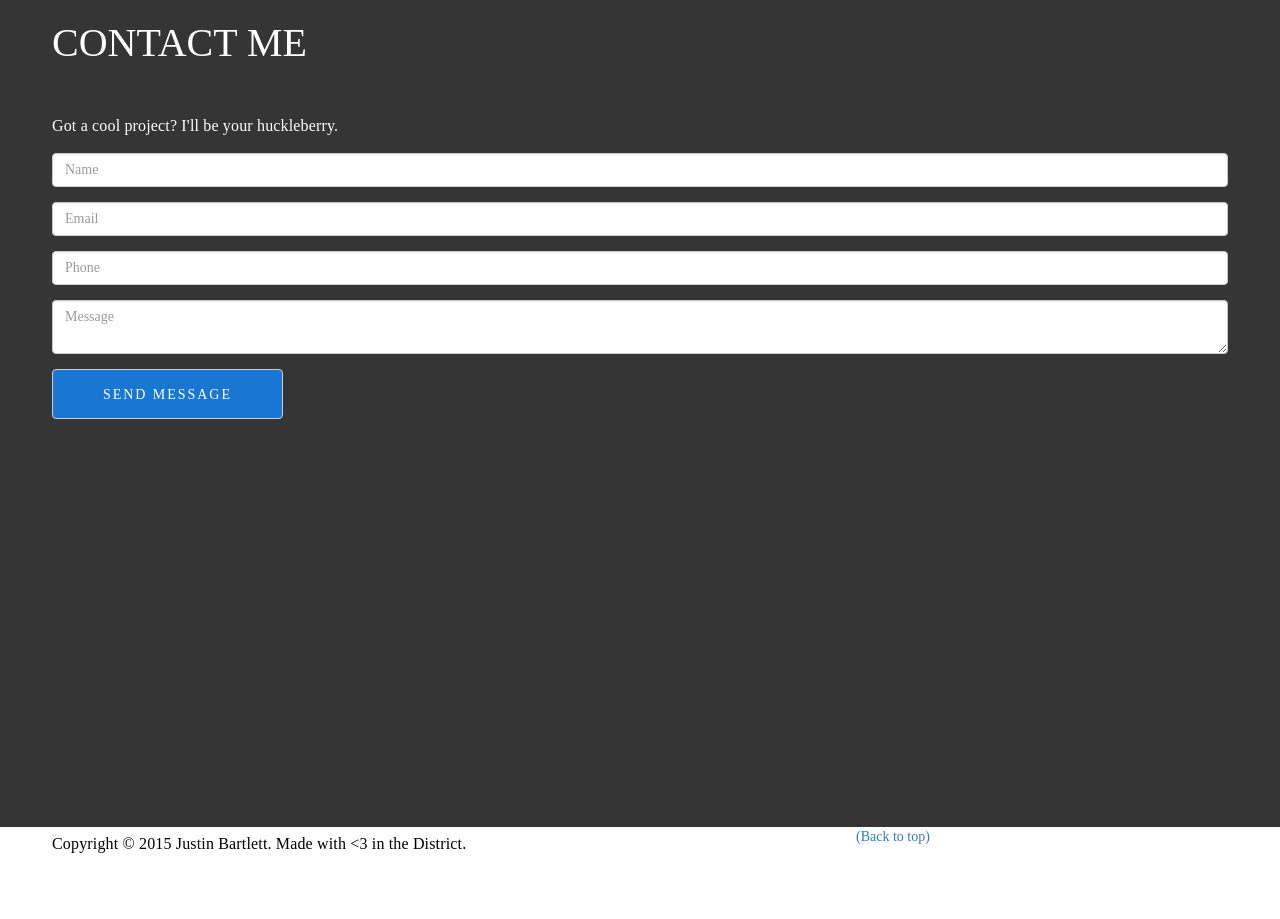
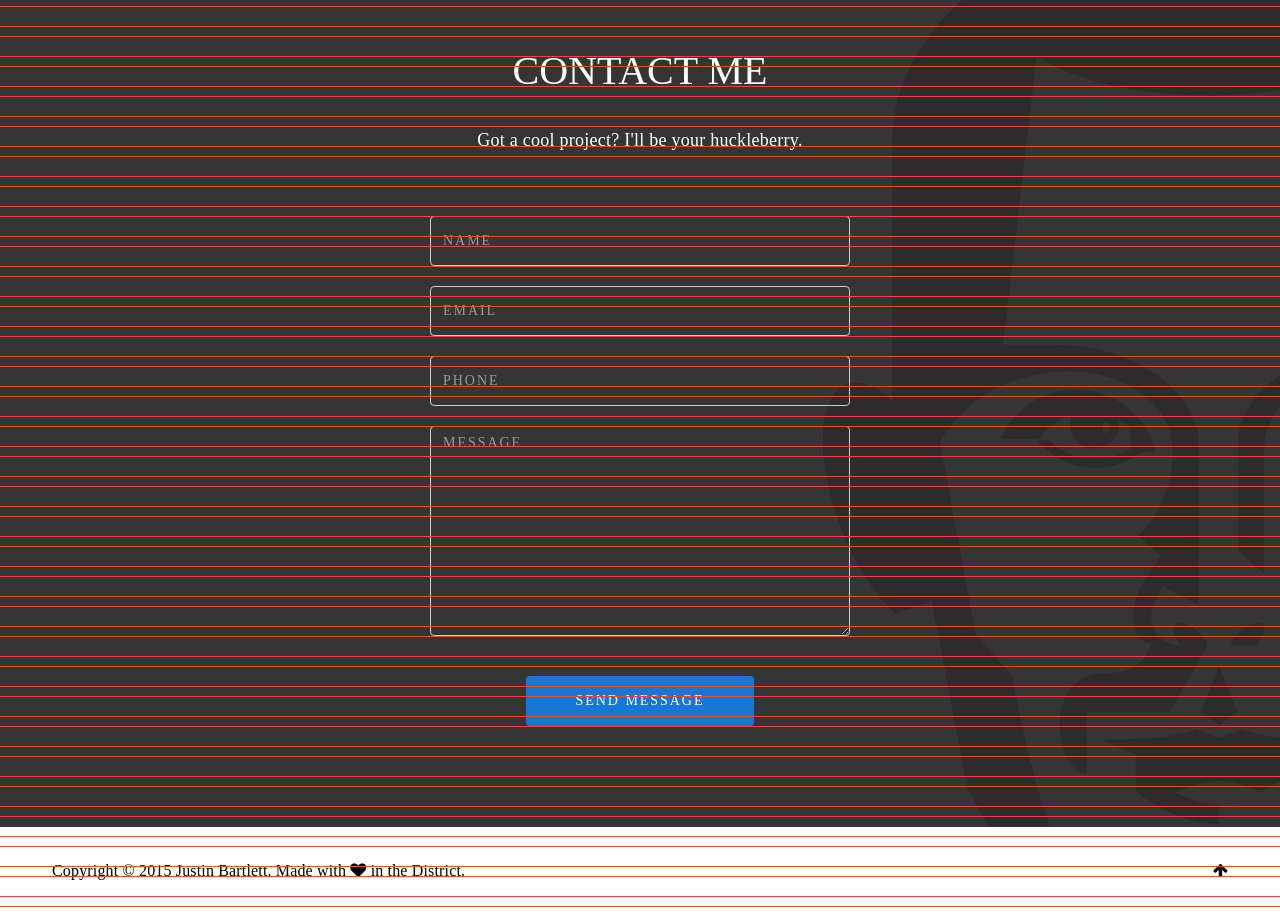
Before and after one commit to sb5/portfolio, a website: page app/index.html in a window 1280 px wide. Shown: the part 5033-5952 px from the top of the page. Drawn offline with nearby package versions, Linux system fonts and the light colour scheme; files that its build step writes are made by us from their sources.

Commit message:
Contact typography and layout, footer

```diff
--- a/app/index.html
+++ b/app/index.html
@@ -14,6 +14,7 @@
     <!-- build:css styles/vendor.css -->
     <!-- bower:css -->
     <link rel="stylesheet" href="bower_components/bootstrap/dist/css/bootstrap.css" />
+    <link rel="stylesheet" href="bower_components/font-awesome/css/font-awesome.css" />
     <!-- endbower -->
     <!-- endbuild -->
     <!-- build:css(.tmp) styles/main.css -->
@@ -30,7 +31,7 @@
       <p class="browsehappy">You are using an <strong>outdated</strong> browser. Please <a href="http://browsehappy.com/">upgrade your browser</a> to improve your experience.</p>
     <![endif]-->
 
-    <!-- <div class="overlay"></div> -->
+    <div class="overlay"></div>
 
     <header class="main-header">
         <div class="row-fluid">
@@ -366,10 +367,10 @@
             <div class="row-fluid clearfix">
                 <div class="col-xs-8">
                     <p>Copyright &copy; 2015 Justin Bartlett. Made with
-                        <3 in the District.</p>
+                        <i class="fa fa-heart"></i> in the District.</p>
                 </div>
-                <div class="col-xs-4">
-                    <a href="#">(Back to top)</a>
+                <div class="col-xs-4 text-right">
+                    <a href="#"><p><i class="fa fa-arrow-up"></i></p></a>
                 </div>
             </div>
         </div>
--- a/app/styles/main.scss
+++ b/app/styles/main.scss
@@ -320,20 +320,54 @@ p {
 
 .contact {
     height: 890px;
-    background:#353535;
+    background:#353535 url('../images/bg-contact.png') center right no-repeat;
     color:#fff;
-    h2 {}
-    p {}
+    text-align: center;
+    h2 {
+        margin-top:108px;
+        margin-bottom:26px;
+        font-weight:400;
+        font-size:40px;
+    }
+    p {
+        font-weight:200;
+        font-size:18px;
+        letter-spacing: 0.014em;
+        margin-bottom:59px;
+    }
     .form-group {
-        input.form-control {}
-        textarea.form-control {}
+        margin-bottom:20px;
+        input.form-control, textarea.form-control {
+            background:transparent;
+            box-shadow: none;
+            font-family: Whitney;
+            font-size:14px;
+            letter-spacing: .14em;
+            text-transform: uppercase;
+            font-weight:400;
+            color:#fff;
+        }
+        input.form-control {
+            height:50px;
+        }
+        textarea.form-control {
+            height:210px;
+        }
+    }
+    .btn {
+        margin-top:20px;
+        border:0;
     }
 }
 
 /* Footer */
 
 .footer {
-    height: 100px;
+    height: 90px;
+    padding-top:27px;
+    a {
+        color:#000;
+    }
 }
 
 /* video#bgvid {
@@ -357,3 +391,9 @@ background-size: cover;
         width: 1236px;
     }
 }
+
+@media (min-width: 540px) {
+    .contact .container {
+        max-width:480px;
+    }
+}
--- a/bower.json
+++ b/bower.json
@@ -4,7 +4,8 @@
   "dependencies": {
     "modernizr": "~2.8.3",
     "jquery": "~2.1.4",
-    "bootstrap": "~3.3.5"
+    "bootstrap": "~3.3.5",
+    "font-awesome": "~4.3.0"
   },
   "devDependencies": {
     "chai": "~3.0.0",
```
Also changed, not shown: app/images/bg-contact.png (added).
